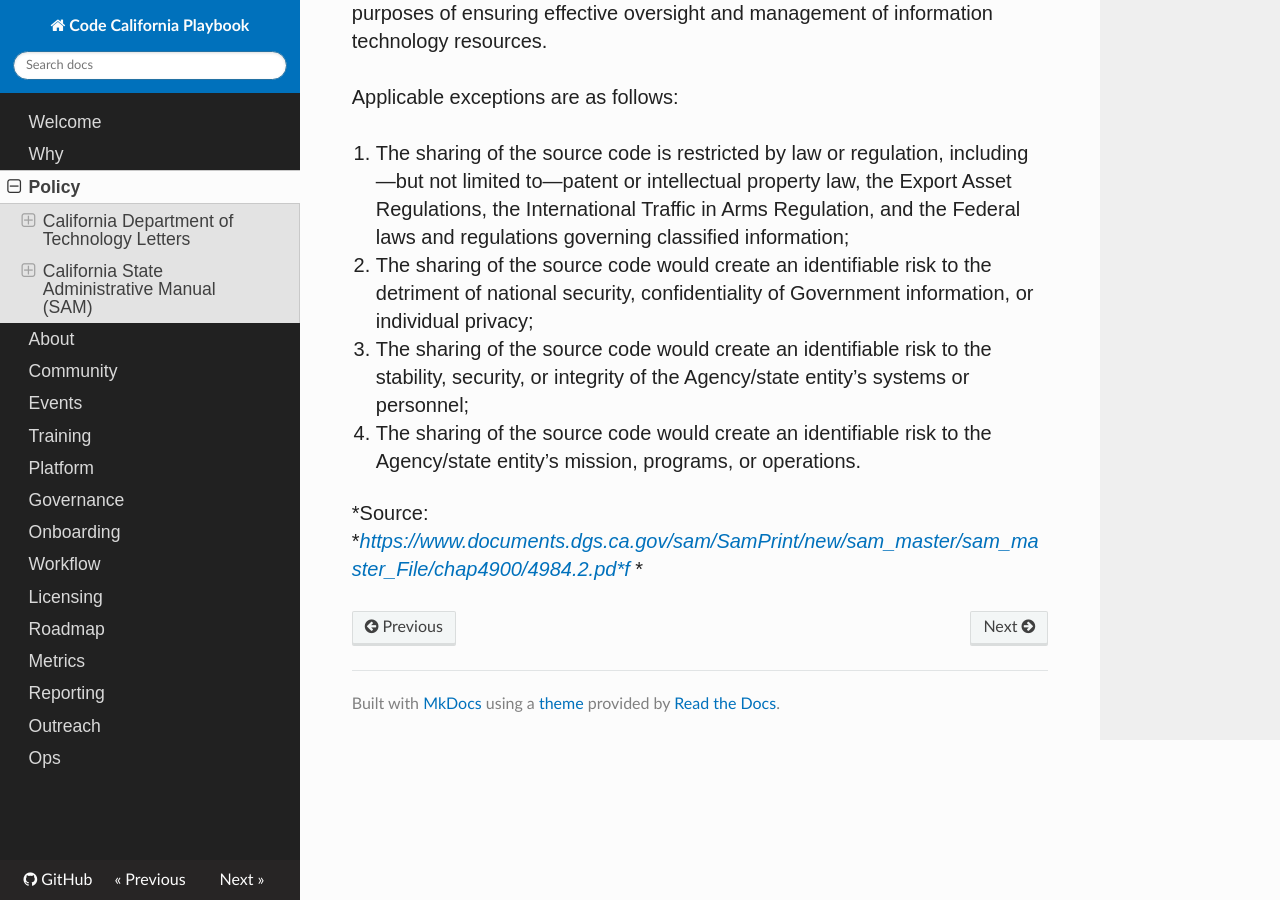
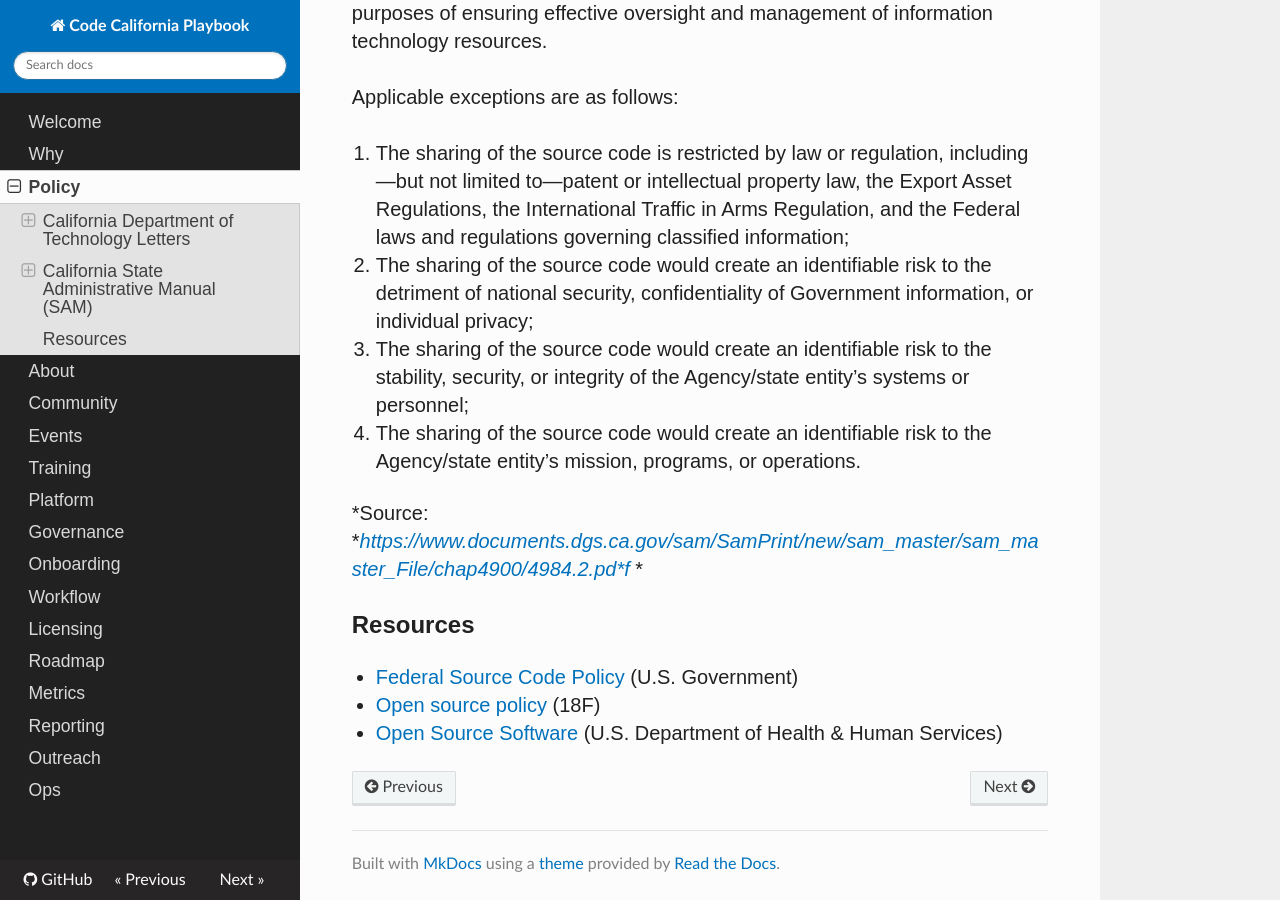
Before and after one commit to CA-CODE-Works/playbook, an MkDocs documentation site: the page built from docs/policy.md, in a window 1280 px wide and 900 px high, scrolled down 4295 px. Built offline with MkDocs 1.6.1, drawn with Linux system fonts in a browser that asks for light colours; nearby versions of some CDN libraries; old or Windows-style settings are respelled for this version of MkDocs.

Commit message:
Update policy.md

```diff
--- a/docs/policy.md
+++ b/docs/policy.md
@@ -88,3 +88,11 @@ Applicable exceptions are as follows:
 4. The sharing of the source code would create an identifiable risk to the Agency/state entity’s mission, programs, or operations.
 
 *Source: **[https://www.documents.dgs.ca.gov/sam/SamPrint/new/sam_master/sam_master_File/chap4900/4984.2.pd*f](https://www.documents.dgs.ca.gov/sam/SamPrint/new/sam_master/sam_master_File/chap4900/4984.2.pdf)* *
+
+## Resources
+
+* [Federal Source Code Policy](https://sourcecode.cio.gov/) (U.S. Government)
+
+* [Open source policy](https://18f.gsa.gov/open-source-policy/) (18F)
+
+* [Open Source Software](https://www.hhs.gov/open/2016-plan/open-source-software.html) (U.S. Department of Health & Human Services)
```
